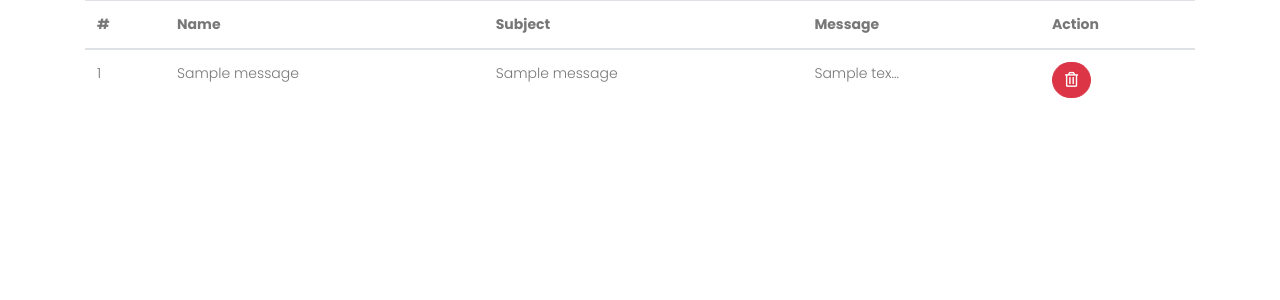
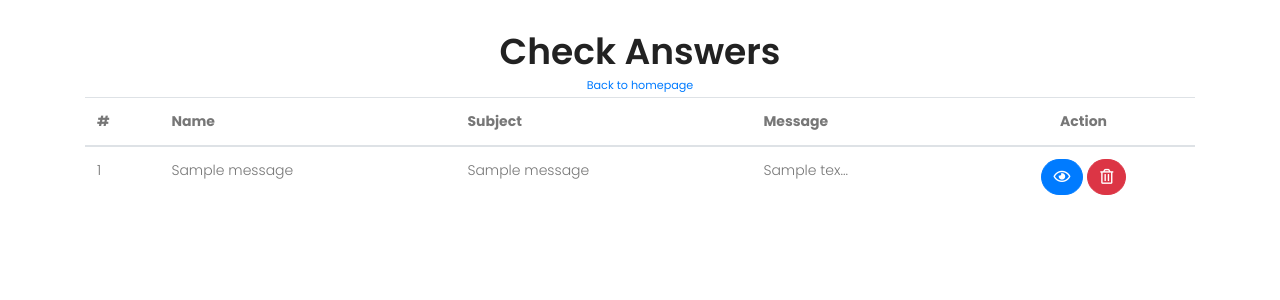
Before and after one commit to zorb42/technical_challenge, a CodeIgniter app: page /technical_challenge/index.php/admin_controller/index in a window 1280 px wide. Shown: the top 300 px of the page. Run offline with CodeIgniter, Linux system fonts and the light colour scheme; tables that the repository leaves empty or names only in its code hold one stand-in row (values such as "Sample post"); some libraries are stand-ins or nearby versions.

Commit message:
alteracoes no check e homepage

```diff
--- a/application/config/autoload.php
+++ b/application/config/autoload.php
@@ -89,7 +89,7 @@ $autoload['drivers'] = array();
 |
 |	$autoload['helper'] = array('url', 'file');
 */
-$autoload['helper'] = array();
+$autoload['helper'] = array('url');
 
 /*
 | -------------------------------------------------------------------
--- a/application/views/admin/index.php
+++ b/application/views/admin/index.php
@@ -15,11 +15,19 @@
 		#messages{
 			min-width: 1110px !important;
 		}
+
+		h1 {
+			margin: 30px 0 0 0;
+		}
 	</style>
 </head>
 <body>
 	<div class="container">
 		<div class="row-md-12">
+			<div class="title-page text-center">
+				<h1>Check Answers</h1>
+				<small><?= anchor('/', 'Back to homepage');?></small>
+			</div>
 			<div class="table-responsive">
 				<table id="messages" class="table table-hover">
 					<thead>
@@ -28,17 +36,20 @@
 							<th>Name</th>
 							<th>Subject</th>
 							<th>Message</th>
-							<th>Action</th>
+							<th class="text-center">Action</th>
 						</tr>
 					</thead>
 					<tbody>
 						<?php foreach ($data as $dt): ?>
-							<tr onclick="call_modal(<?=$dt->id?>)">
+							<tr>
 								<td><?= $dt->id ?></td>
 								<td><?= $dt->name ?></td>
 								<td><?= $dt->subject ?></td>
 								<td><?= substr($dt->message, 0, 10)."..." ?></td>
-								<td><button class="btn btn-danger" onclick="delete_message(this, <?=$dt->id?>)"><i class="far fa-trash-alt"></i></button></td>
+								<td class="text-center">
+									<button class="btn btn-primary" onclick="call_modal(<?=$dt->id?>)"><i class="far fa-eye"></i></button>
+									<button class="btn btn-danger" onclick="delete_message(this, <?=$dt->id?>)"><i class="far fa-trash-alt"></i></button>
+								</td>
 							</tr>
 						<?php endforeach ?>
 					</tbody>
@@ -96,7 +107,6 @@
 			data: {id: id},
 		})
 		.done(function(msg) {
-			console.log(msg);
 			$('#modalShowInfo').on('show.bs.modal', function (event) {
 				var modal = $(this);
 				modal.find('.name').text(msg.name);
--- a/assets/css/custom.css
+++ b/assets/css/custom.css
@@ -57,17 +57,22 @@
 }
 
 /*Section need you*/
+.need-you {
+	background: #ffffff url("../../assets/img/feature-bg.jpg") no-repeat right top;
+	margin-top: 30px;
+}
+
 .need-you-left {
 	margin: 100px 0;
 }
 
 .need-you-left h3{
-	color: #828fff;
+	color: #fff;
 	font-size: 3em;
 }
 
 .need-you-left h5 {
-	color: #8195a7;
+	color: #fff;
 }
 
 .need-you-left h3, .need-you-left h5{
```
Also changed, not shown: application/controllers/Home_controller.php (renamed from application/controllers/Home.php), assets/img/feature-bg.jpg, 2 other files.
